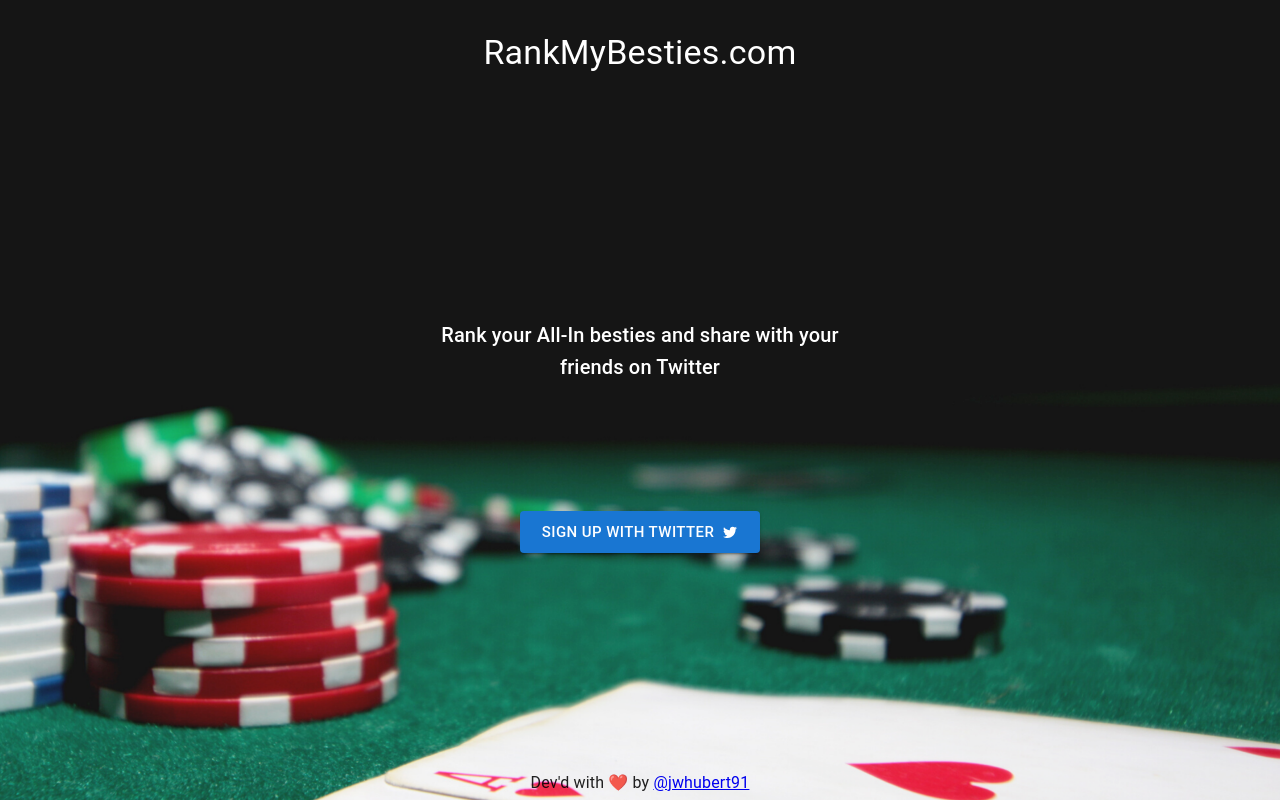
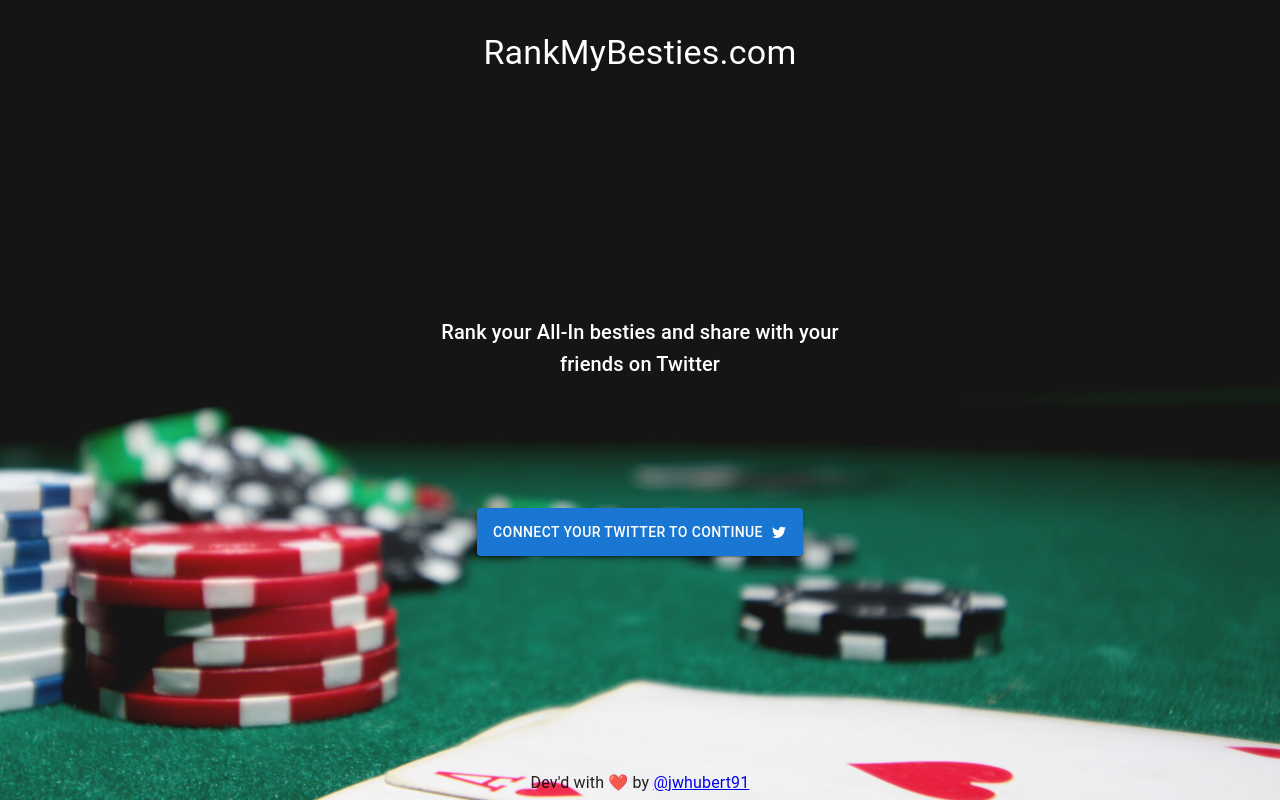
Before and after one commit to jwhubert91/rankmybesties.com, a Next.js app: page / in a window 1280 px wide. Built offline with nearby package versions, Linux system fonts and the light colour scheme.

Commit message:
further improve sign in page

```diff
--- a/pages/index.js
+++ b/pages/index.js
@@ -75,8 +75,13 @@ export default function Home() {
             >
               Rank your All-In besties and share with your friends on Twitter
             </Typography>
-            <Button variant="contained" size="large" sx={{ bottom: "0" }}>
-              Sign Up with Twitter <TwitterIcon sx={{ paddingLeft: 1 }} />
+            <Button
+              variant="contained"
+              size="medium"
+              sx={{ bottom: "0", paddingY: 1.5 }}
+            >
+              Connect your Twitter to continue
+              <TwitterIcon sx={{ paddingLeft: 1 }} />
             </Button>
           </Box>
         </main>
```
